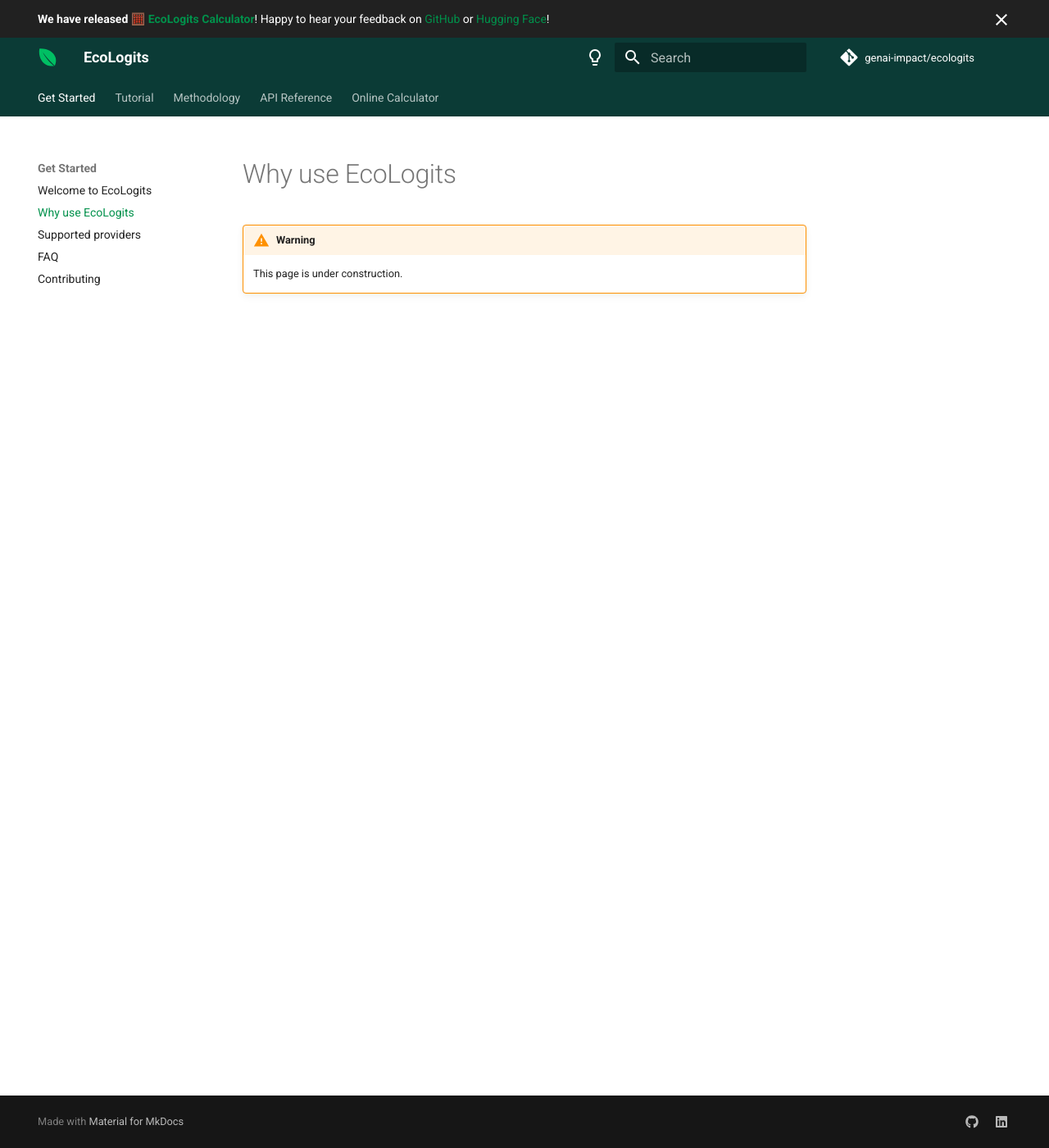
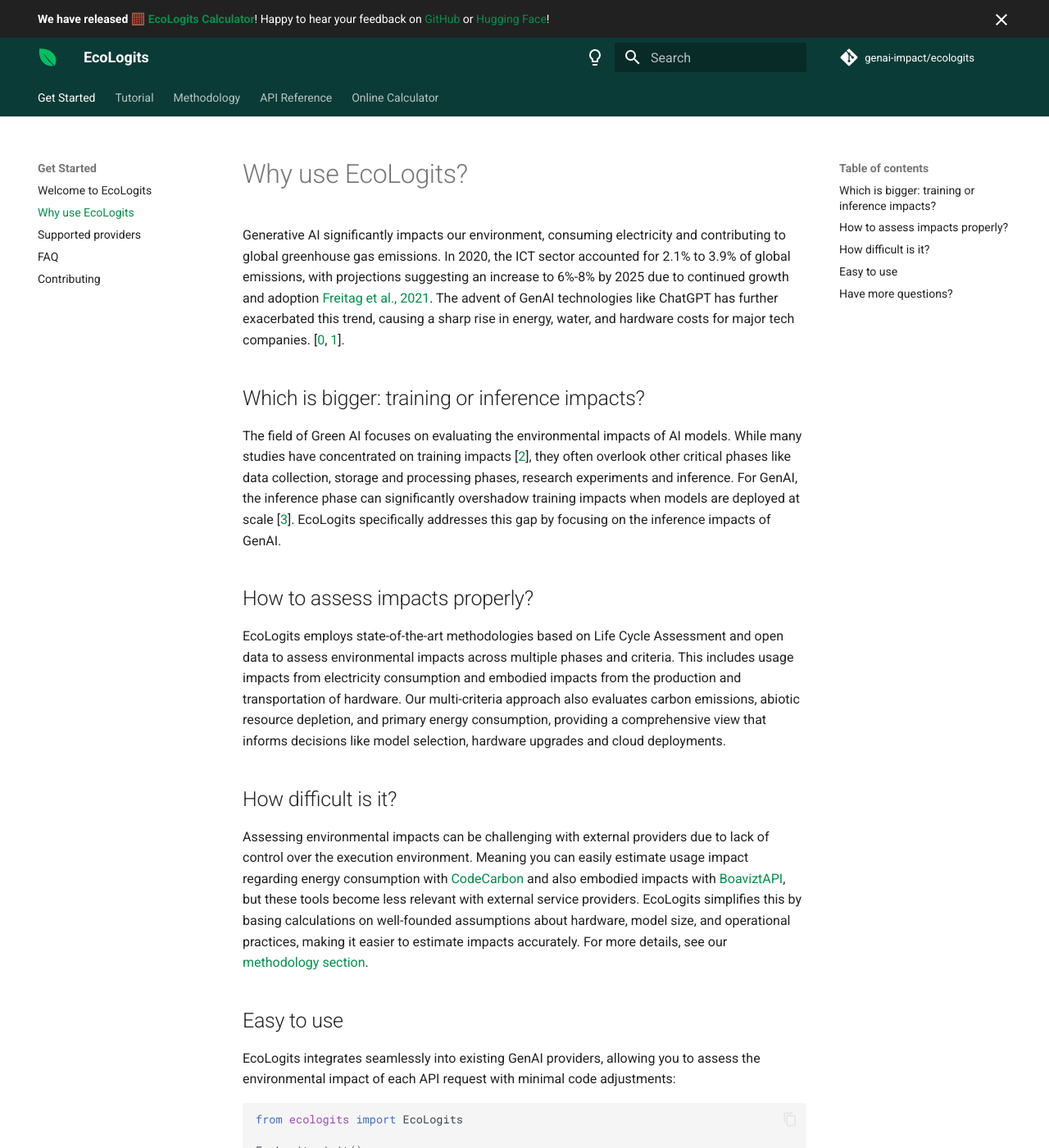
Before and after one commit to genai-impact/ecologits, an MkDocs documentation site: the page built from docs/why.md, in a window 1280 px wide and 1400 px high. Shown: the whole window at 82% size. Built offline with MkDocs 1.6.1 and Material for MkDocs 9.7.7, drawn with Linux system fonts in a browser that asks for light colours; comment, search, counter and statistics services are not loaded; the version menu is left out; some of the changed text lies outside the part shown.

Commit message:
docs: add why page

````diff
--- a/docs/why.md
+++ b/docs/why.md
@@ -1,4 +1,33 @@
+# Why use EcoLogits?
 
-!!! warning
+Generative AI significantly impacts our environment, consuming electricity and contributing to global greenhouse gas emissions. In 2020, the ICT sector accounted for 2.1% to 3.9% of global emissions, with projections suggesting an increase to 6%-8% by 2025 due to continued growth and adoption [Freitag et al., 2021](https://doi.org/10.1016/j.patter.2021.100340). The advent of GenAI technologies like ChatGPT has further exacerbated this trend, causing a sharp rise in energy, water, and hardware costs for major tech companies. [[0](https://www.theguardian.com/technology/article/2024/jul/02/google-ai-emissions), [1](https://www.bloomberg.com/news/articles/2024-05-15/microsoft-s-ai-investment-imperils-climate-goal-as-emissions-jump-30)].
 
-    This page is under construction.
+## Which is bigger: training or inference impacts?
+
+The field of Green AI focuses on evaluating the environmental impacts of AI models. While many studies have concentrated on training impacts [[2](https://github.com/samuelrince/awesome-green-ai?tab=readme-ov-file)], they often overlook other critical phases like data collection, storage and processing phases, research experiments and inference. For GenAI, the inference phase can significantly overshadow training impacts when models are deployed at scale [[3](https://www.seldon.io/the-environmental-impact-of-ml-inference)]. EcoLogits specifically addresses this gap by focusing on the inference impacts of GenAI.
+
+## How to assess impacts properly?
+
+EcoLogits employs state-of-the-art methodologies based on Life Cycle Assessment and open data to assess environmental impacts across multiple phases and criteria. This includes usage impacts from electricity consumption and embodied impacts from the production and transportation of hardware. Our multi-criteria approach also evaluates carbon emissions, abiotic resource depletion, and primary energy consumption, providing a comprehensive view that informs decisions like model selection, hardware upgrades and cloud deployments.
+
+## How difficult is it?
+
+Assessing environmental impacts can be challenging with external providers due to lack of control over the execution environment. Meaning you can easily estimate usage impact regarding energy consumption with [CodeCarbon](https://github.com/mlco2/codecarbon) and also embodied impacts with [BoaviztAPI](https://github.com/Boavizta/boaviztapi), but these tools become less relevant with external service providers. EcoLogits simplifies this by basing calculations on well-founded assumptions about hardware, model size, and operational practices, making it easier to estimate impacts accurately. For more details, see our [methodology section](methodology/index.md).
+
+## Easy to use
+
+EcoLogits integrates seamlessly into existing GenAI providers, allowing you to assess the environmental impact of each API request with minimal code adjustments:
+
+```python
+from ecologits import EcoLogits
+
+EcoLogits.init()
+
+# Then, you can make request to any supported provider.
+```
+
+See the list of supported providers and more code snippets in the [tutorial section](tutorial/index.md).
+
+## Have more questions?
+
+Feel free to ask question in our [GitHub discussions](https://github.com/genai-impact/ecologits/discussions/categories/q-a) forum!
````
